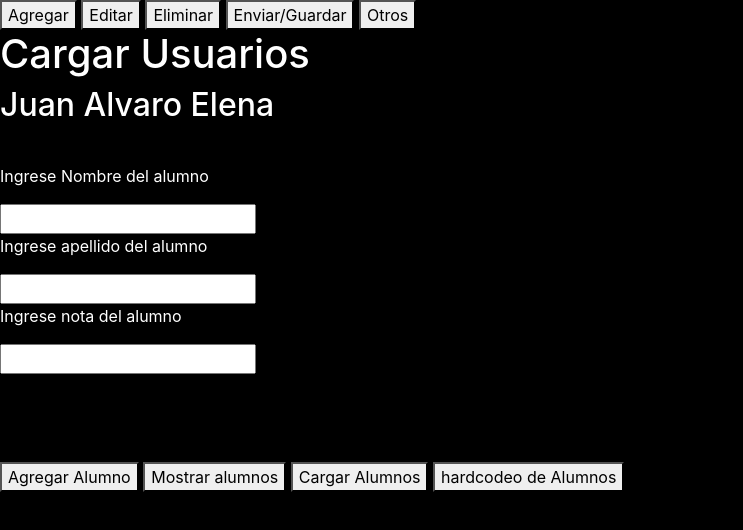
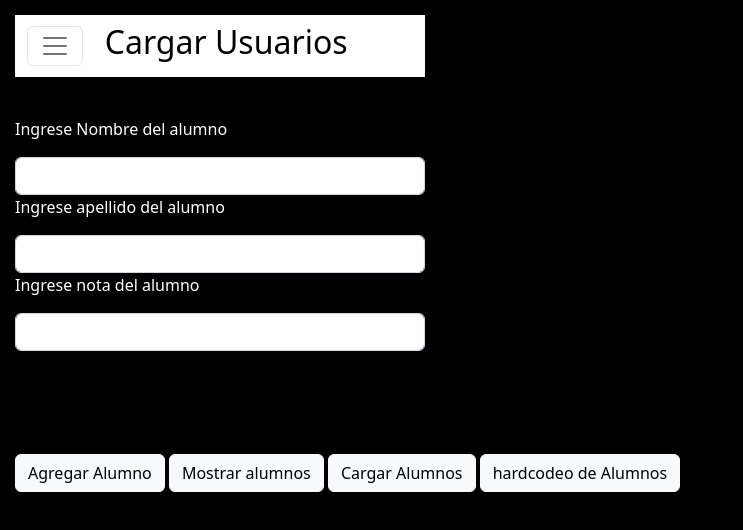
Before and after one commit to Alvarojae/JavaScript_Alumnos, a website: page index.html in a window 1280 px wide. Shown: the whole page, without its empty margins (0-743 px from the left). Drawn offline with nearby package versions, Linux system fonts and the light colour scheme; some packages are replaced by stand-ins of ours; a script that the page names is missing.

Commit message:
css+bootstrap update

```diff
--- a/css/style.css
+++ b/css/style.css
@@ -14,7 +14,24 @@ body
 p,h1,h2{
     color: white;
 }
-
+h1{
+    color: black;
+}
 .div label{
     color: white;
 }
+
+.totalProgram{
+    height: auto;
+    width: 32%;
+    margin: 15px;
+}
+
+#TituloPagina{
+    font-size: 32px;
+    margin-right: 65px;
+}
+
+.buttonProgram{
+    margin: 15px;
+}
--- a/index.html
+++ b/index.html
@@ -11,70 +11,122 @@
     <link rel="stylesheet" href="https://cdn.jsdelivr.net/npm/alertifyjs@1.13.1/build/css/themes/bootstrap.min.css" />
     <link rel="stylesheet" href="https://cdn.jsdelivr.net/npm/alertifyjs@1.13.1/build/css/alertify.min.css" />
 
+    <link href="https://cdn.jsdelivr.net/npm/bootstrap@5.2.0-beta1/dist/css/bootstrap.min.css" rel="stylesheet"
+        integrity="sha384-0evHe/X+R7YkIZDRvuzKMRqM+OrBnVFBL6DOitfPri4tjfHxaWutUpFmBp4vmVor" crossorigin="anonymous">
+
     <script type="text/javascript" src="https://cdn.jsdelivr.net/npm/@emailjs/browser@3/dist/email.min.js"></script>
     <link rel="stylesheet" href="css/style.css">
     <script type="text/javascript"> emailjs.init('tyFhnQygiyNw-J2OV') </script>
 
     <body>
+
+        <!--<h2>Juan Alvaro Elena</h2>-->
     </body>
+
 </head>
 
     <body>
-    <button id="btnCargar" onclick="PaginaCargar()"> Agregar </button>
-    <button id="btnEditar" onclick="PaginaEditar()"> Editar </button>
-    <button id="btnEliminar" onclick="PaginaEliminar()"> Eliminar </button>
-    <button id="btnEnviar" onclick="PaginaEnviar()"> Enviar/Guardar </button>
-    <button id="btnOtros" onclick="PaginaOtros()"> Otros </button>
+        <div class="totalProgram">
+            <nav class="navbar" style="background-color: white;">
+                <div class="container-fluid">
+                <button class="navbar-toggler" type="button" data-bs-toggle="collapse" data-bs-target="#navbarNav" aria-controls="navbarNav" aria-expanded="false" aria-label="Toggle navigation">
+                    <span class="navbar-toggler-icon"></span>
+                </button>
+                <h1 id="TituloPagina">Cargar Usuarios</h1>
+                <div class="collapse navbar-collapse" id="navbarNav">
+                    <ul class="navbar-nav">
+                    <li class="nav-item">
+                        <a class="nav-link" href="#" id="btnCargar" onclick="PaginaCargar()" >Agregar</a>
+                    </li>
+                    <li class="nav-item">
+                        <a class="nav-link" href="#" id="btnEditar" onclick="PaginaEditar()"> Editar </a>
+                    </li>
+                    <li class="nav-item">
+                        <a class="nav-link" href="#" id="btnEliminar" onclick="PaginaEliminar()"> Eliminar</a>
+                    </li>
+                    <li class="nav-item">
+                        <a class="nav-link" href="#" id="PaginaEnviar" onclick="PaginaEnviar()"> Enviar/Guardar</a>
+                    </li>
+                    <!--
+                    <li class="nav-item">
+                        <a class="nav-link" href="#" id="PaginaOtros" onclick="PaginaOtros()"> Otros</a>
+                    </li>
+                    -->
+                    </ul>
+                </div>
+                </div>
 
-
-    <h1 id="TituloPagina">Cargar Usuarios</h1>
-
-    <h2>Juan Alvaro Elena</h2>
-    <div>
-        <p id="idAlumnoTexto"></p>
-        <input hidden type="text" id="idAlumnoCampo" /><br>
-
-        <p id="Text">Ingrese Nombre del alumno</p>
-        <input name="nombreAlumno" type="text" maxlength="512" id="inputText" /><br>
-
-        <p id="Text1">Ingrese apellido del alumno</p>
-        <input name="apellidoAlumno" type="text" maxlength="512" id="inputText1" /><br>
-
-        <p id="Text2">Ingrese nota del alumno</p>
-        <input name="notaAlumno" type="text" maxlength="512" id="inputText2" /><br>
-
-        <p id="mailAlumnoTexto">Ingrese mail del alumno</p>
-        <input id="mailAlumnoCampo" name="mailEnviar" type="text" maxlength="512" id="mailEnviar" /><br><br><br>
+            </nav>
 
 
 
-        <button class="añadirAlumno" id="agregarAlumnos" onclick="AgregarAlumno()">Agregar Alumno</button>
-        <button class="editarAlumno" id="editarAlumno" onclick="EditarAlumno()">Editar Alumno</button>
-        <button class="editarAlumnoConfirmacion" id="editarAlumnoConfirmacion" onclick="editarAlumnoConfirmacion()">Confirmar editar</button>
-        <button class="añadirAlumno" id="EliminarAlumnos" onclick="EliminarAlumno()">Eliminar Alumno</button>
+            <div>
 
-        <button class="mostrarAlumnos" id="mostrarAlumnos" onclick="MostrarAlumnosHtml()">Mostrar alumnos</button>
-        <button class="mejorAlumnos" id="bestAlumno" onclick="EncontrarMejorAlumno()">Mejor alumno</button>
-        <button class="peorAlumnos" id="worstAlumno" onclick="EncontrarPeorAlumno()">Peor alumno</button>
-        <button class="promedioAlumnos" id="prodNotas" onclick="PromedioDeNotas()">Promedio de notas</button>
+                <div>
+                    <p id="idAlumnoTexto"></p>
+                    <input class="form-control" type="text" id="idAlumnoCampo" /><br>
+                </div>
 
-        <button class="guardarAlumnos" id="guardarAlumnos" onclick="GuardarAlumnos()">Guardar Alumnos</button>
-        <button class="cargarAlumnos" id="cargarAlumnos" onclick="CargarAlumnos()">Cargar Alumnos</button>
-        <button class="hardcodeAlumnos" id="hardcodearAlumnos" onclick="HardcodeAlumnos()">hardcodeo de Alumnos</button>
-        <button class="enviarMail" id="enviarMail" onclick="EnviarEmail()">Enviar Mail</button>
-        <button class="descargarAlumnos" id="descargarUsuario" onclick="DescargarAlumnos()">Descargar Alumnos</button>
+                <div>
+                    <p id="Text">Ingrese Nombre del alumno</p>
+                    <input class="form-control" name="nombreAlumno" type="text" maxlength="512" id="inputText" /><br>
+                </div>
+
+                <div>
+                    <p id="Text1">Ingrese apellido del alumno</p>
+                    <input class="form-control" name="apellidoAlumno" type="text" maxlength="512" id="inputText1" /><br>
+                </div>
+
+                <div>
+                    <p id="Text2">Ingrese nota del alumno</p>
+                    <input class="form-control" name="notaAlumno" type="text" maxlength="512" id="inputText2" /><br>
+                </div>
+
+                <div>
+                    <p id="mailAlumnoTexto">Ingrese mail del alumno</p>
+                    <input class="form-control" id="mailAlumnoCampo" name="mailEnviar" type="text" maxlength="512" id="mailEnviar" /><br><br><br>
+                </div>
 
             </div>
+        </div>
+
+        <div class="buttonProgram">
+                <button class="btn btn-light"  id="agregarAlumnos" onclick="AgregarAlumno()">Agregar Alumno</button>
+                <button class="btn btn-light" id="editarAlumno" onclick="EditarAlumno()">Editar Alumno</button>
+                <button class="btn btn-light" id="editarAlumnoConfirmacion" onclick="editarAlumnoConfirmacion()">Confirmar editar</button>
+                <button class="btn btn-light" id="EliminarAlumnos" onclick="EliminarAlumno()">Eliminar Alumno</button>
+
+                <button class="btn btn-light" id="mostrarAlumnos" onclick="MostrarAlumnosHtml()">Mostrar alumnos</button>
+                <button class="btn btn-light" id="bestAlumno" onclick="EncontrarMejorAlumno()">Mejor alumno</button>
+                <button class="btn btn-light" id="worstAlumno" onclick="EncontrarPeorAlumno()">Peor alumno</button>
+                <button class="btn btn-light" id="prodNotas" onclick="PromedioDeNotas()">Promedio de notas</button>
+
+                <button class="btn btn-light" id="guardarAlumnos" onclick="GuardarAlumnos()">Guardar Alumnos</button>
+                <button class="btn btn-light" id="cargarAlumnos" onclick="CargarAlumnos()">Cargar Alumnos</button>
+                <button class="btn btn-light" id="hardcodearAlumnos" onclick="HardcodeAlumnos()">hardcodeo de Alumnos</button>
+                <button class="btn btn-light" id="enviarMail" onclick="EnviarEmail()">Enviar Mail</button>
+                <button class="btn btn-light" id="descargarUsuario" onclick="DescargarAlumnos()">Descargar Alumnos</button>
+        </div>
+
 
             <div>
                 <p id="resultado"></p>
             </div>
-    <!--  -->
+
+
+
+
+
 
         <script src="https://cdn.jsdelivr.net/npm/alertifyjs@1.13.1/build/alertify.min.js" ></script>
         <script src="js/Alumno.js"></script>
         <script src="js/index.js"></script>
 
+        <script
+            src="https://cdn.jsdelivr.net/npm/bootstrap@5.2.0-beta1/dist/js/bootstrap.bundle.min.js"
+            integrity="sha384-pprn3073KE6tl6bjs2QrFaJGz5/SUsLqktiwsUTF55Jfv3qYSDhgCecCxMW52nD2"
+            crossorigin="anonymous">
+        </script>
 
     </body>
 </html>
```
Lines whose indentation alone changed are shown as unchanged.
